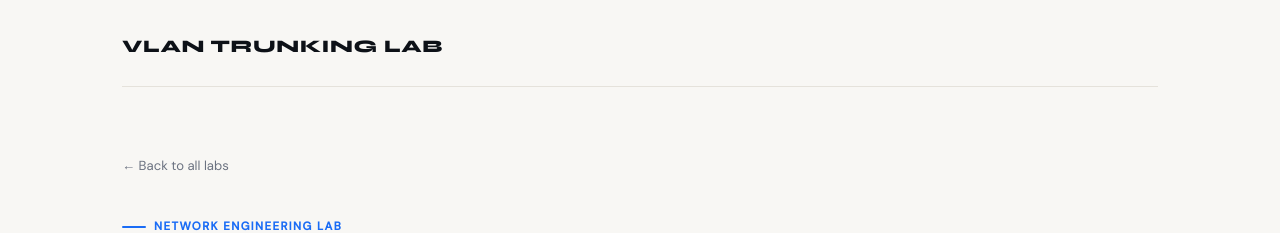
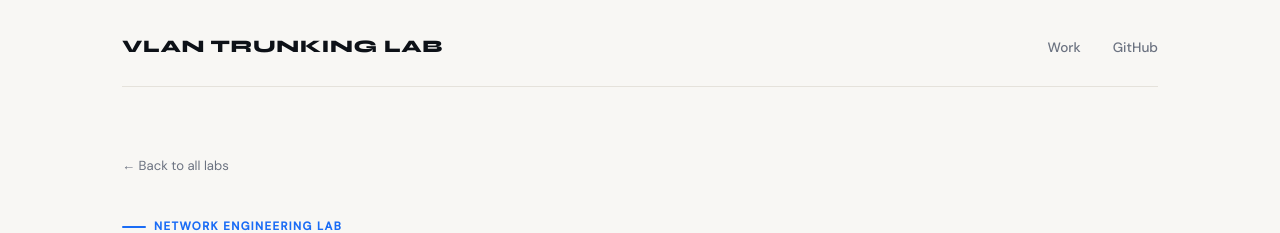
Before and after one commit to Edidevi/Vlan-trunking-lab, a Jekyll site: the page built from index.md, in a window 1280 px wide and 900 px high. Shown: the top 233 px of the window. Built offline with Jekyll 4.4.1, drawn with Linux system fonts in a browser that asks for light colours.

Commit message:
Update _config.yaml

```diff
--- a/_config.yaml
+++ b/_config.yaml
@@ -1 +1,18 @@
 title: Vlan Trunking Lab
+
+nav:
+  - label: Work
+    url: https://edidevi.github.io/My-Work/
+  - label: GitHub
+    url: https://github.com/Edidevi
+
+footer:
+  hosted_on: GitHub Pages
+  hosted_url: https://pages.github.com
+
+
+defaults:
+  - scope:
+      path: ""
+    values:
+      layout: "troubleshooting"
```
